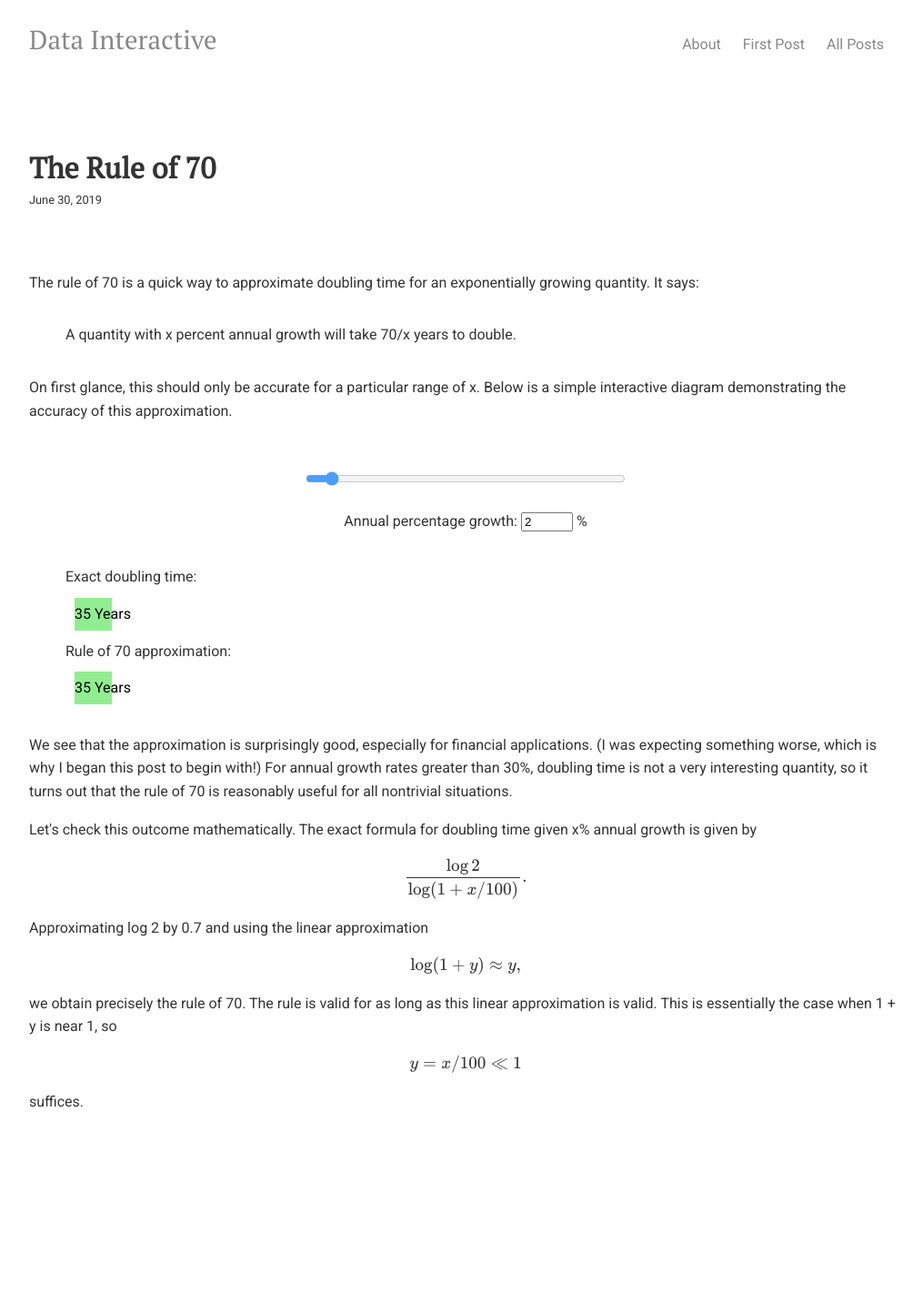
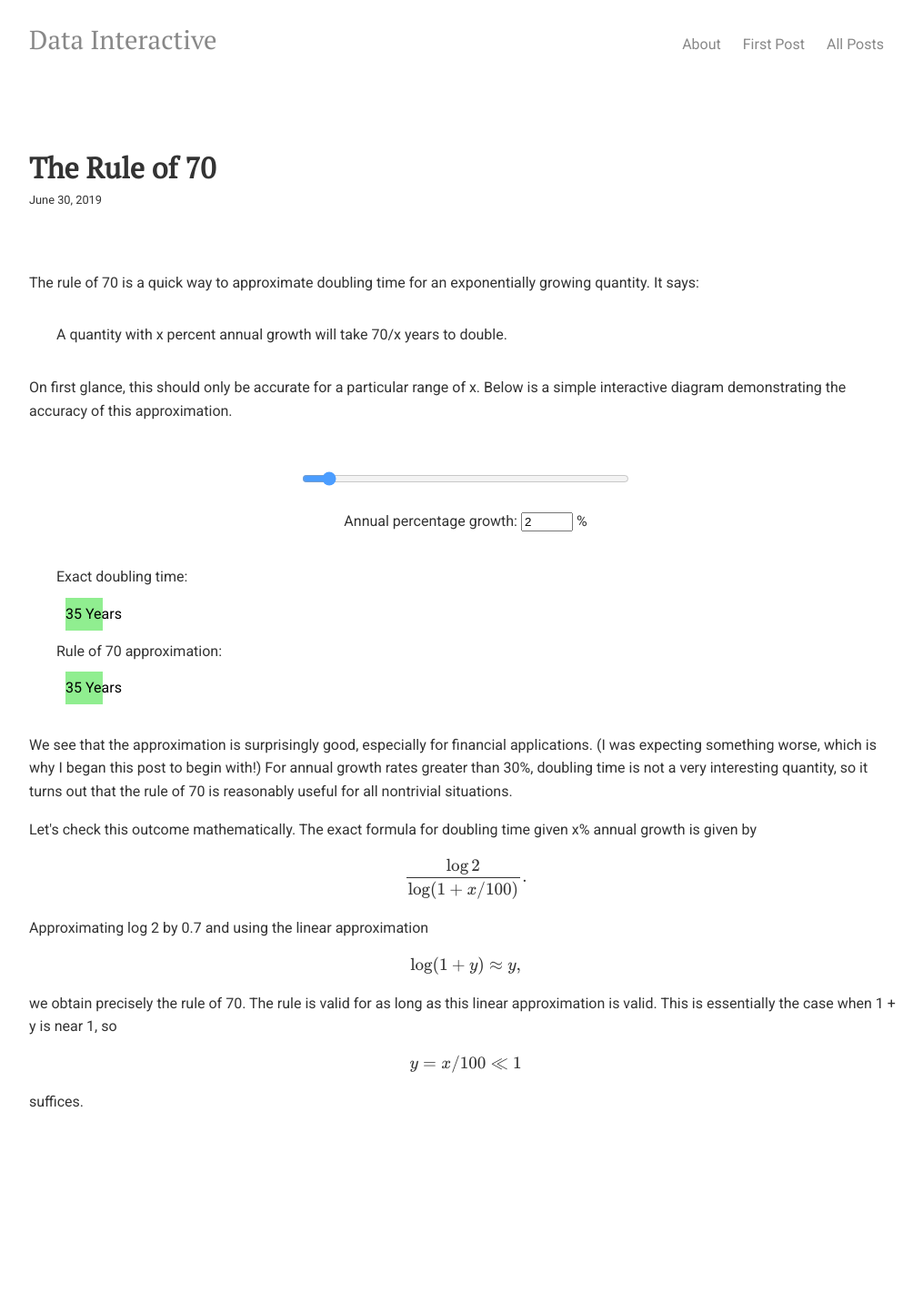
Before and after one commit to datainteractive/datainteractive.github.io, a Jekyll site: the page built from index.html, in a window 1280 px wide. Shown: the whole page at 91% size, without its empty margins (128-1143 px from the left). Built offline with Jekyll 4.4.1, drawn with Linux system fonts in a browser that asks for light colours; formulas are drawn with MathJax 3; comment, search, counter and statistics services are not loaded.

Commit message:
Update main.css

```diff
--- a/css/main.css
+++ b/css/main.css
@@ -74,8 +74,8 @@ h1 {
   display: block;
   margin-top: 2em;
   margin-bottom: 2em;
-  margin-left: 40px;
-  margin-right: 40px;
+  margin-left: 30px;
+  margin-right: 30px;
 }
 
 .date-format {
```
